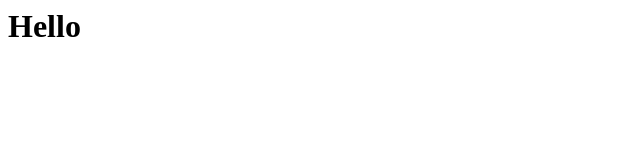
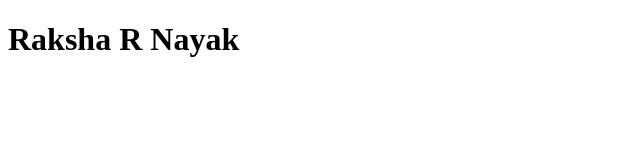
Before and after one commit to raksha-r999/myfirstgithub, a plain HTML site: page index.html in a window 1280 px wide. Shown: the whole page, without its empty margins (0-640 px from the left). Drawn offline with Linux system fonts and the light colour scheme.

Commit message:
index file updated

```diff
--- a/index.html
+++ b/index.html
@@ -1,3 +1,11 @@
-<html>
-    <h1>Hello</h1>
+<!DOCTYPE html>
+<html lang="en">
+<head>
+    <meta charset="UTF-8">
+    <meta name="viewport" content="width=device-width, initial-scale=1.0">
+    <title>Document</title>
+</head>
+<body>
+ <h1>Raksha R Nayak</h1>
+</body>
 </html>
```
